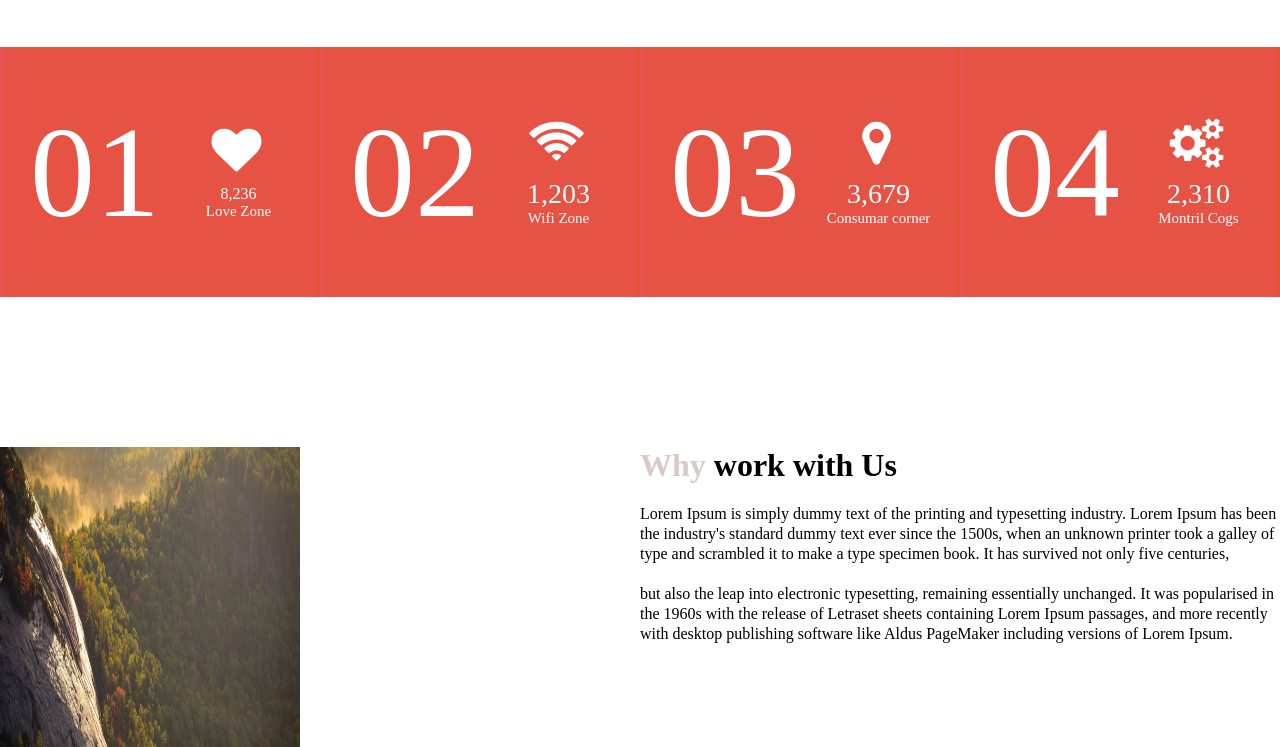
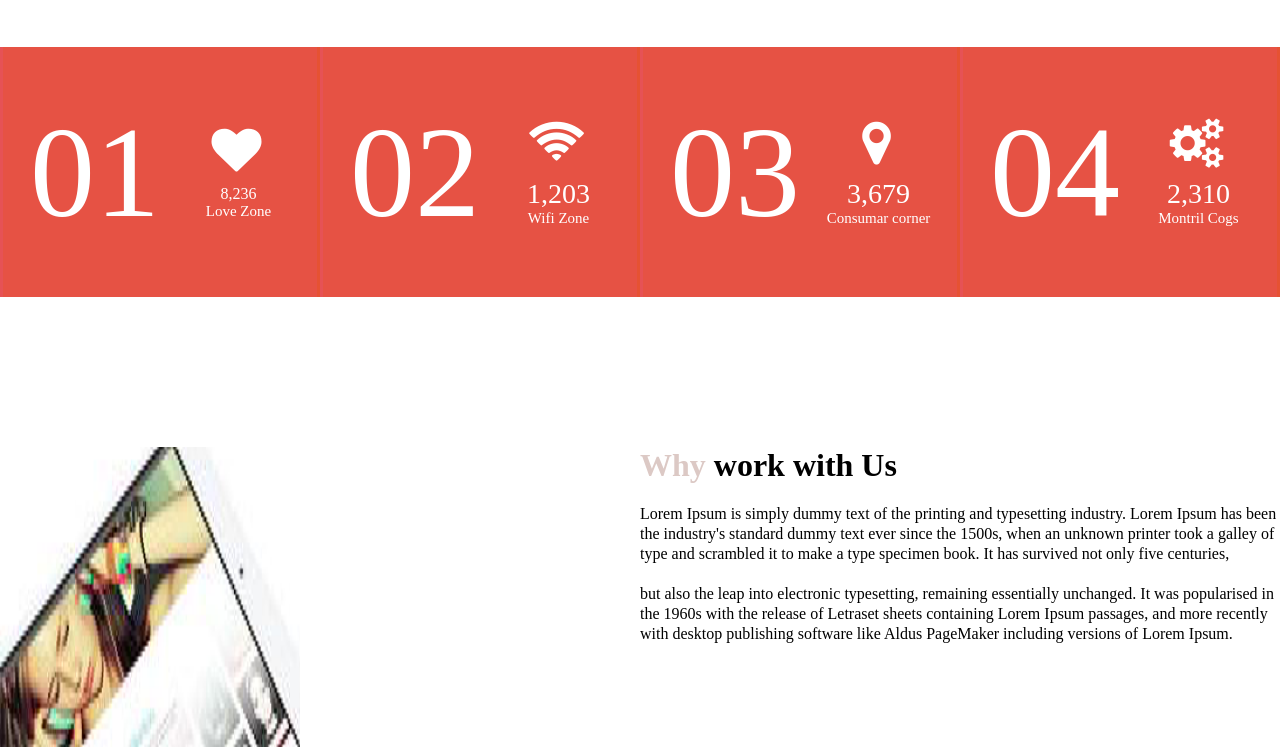
Before and after one commit to coderstrust65/allproject, a plain HTML site: page index.html in a window 1280 px wide. Shown: the part 1328-2075 px from the top of the page. Drawn offline with Linux system fonts and the light colour scheme.

Commit message:
secont commit 03062017

```diff
--- a/index.html
+++ b/index.html
@@ -153,7 +153,7 @@
     <div class="createRow margin-top">
         <div class="createCol split50">
             <div class="style-img">
-                <img src="image/img_nature_wide.jpg" alt="">
+                <img src="image/Capture.PNG" alt="">
             </div>
         </div>
         <div class="createCol split50 why">
```
Also changed, not shown: image/Capture.PNG (added).
